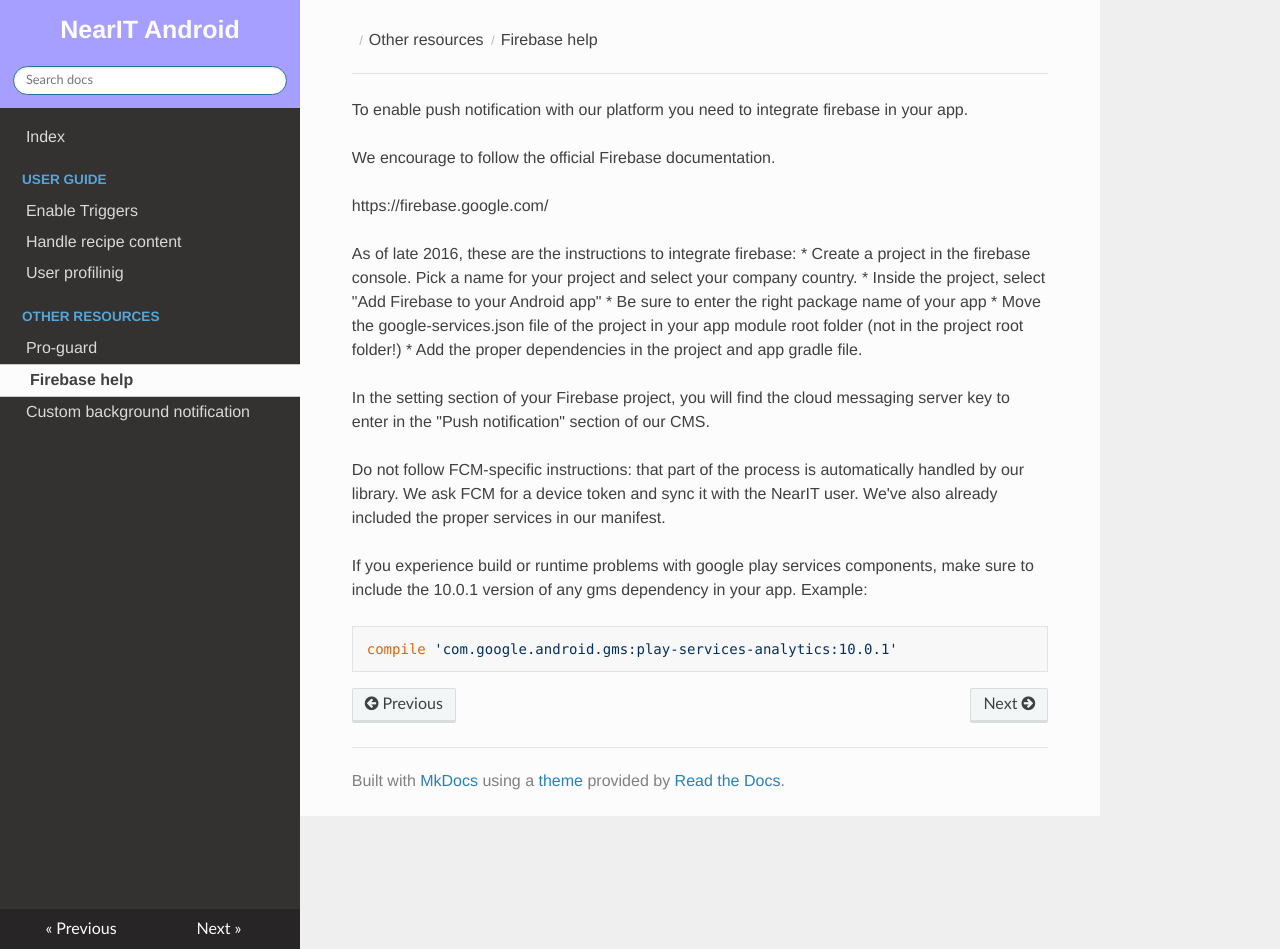
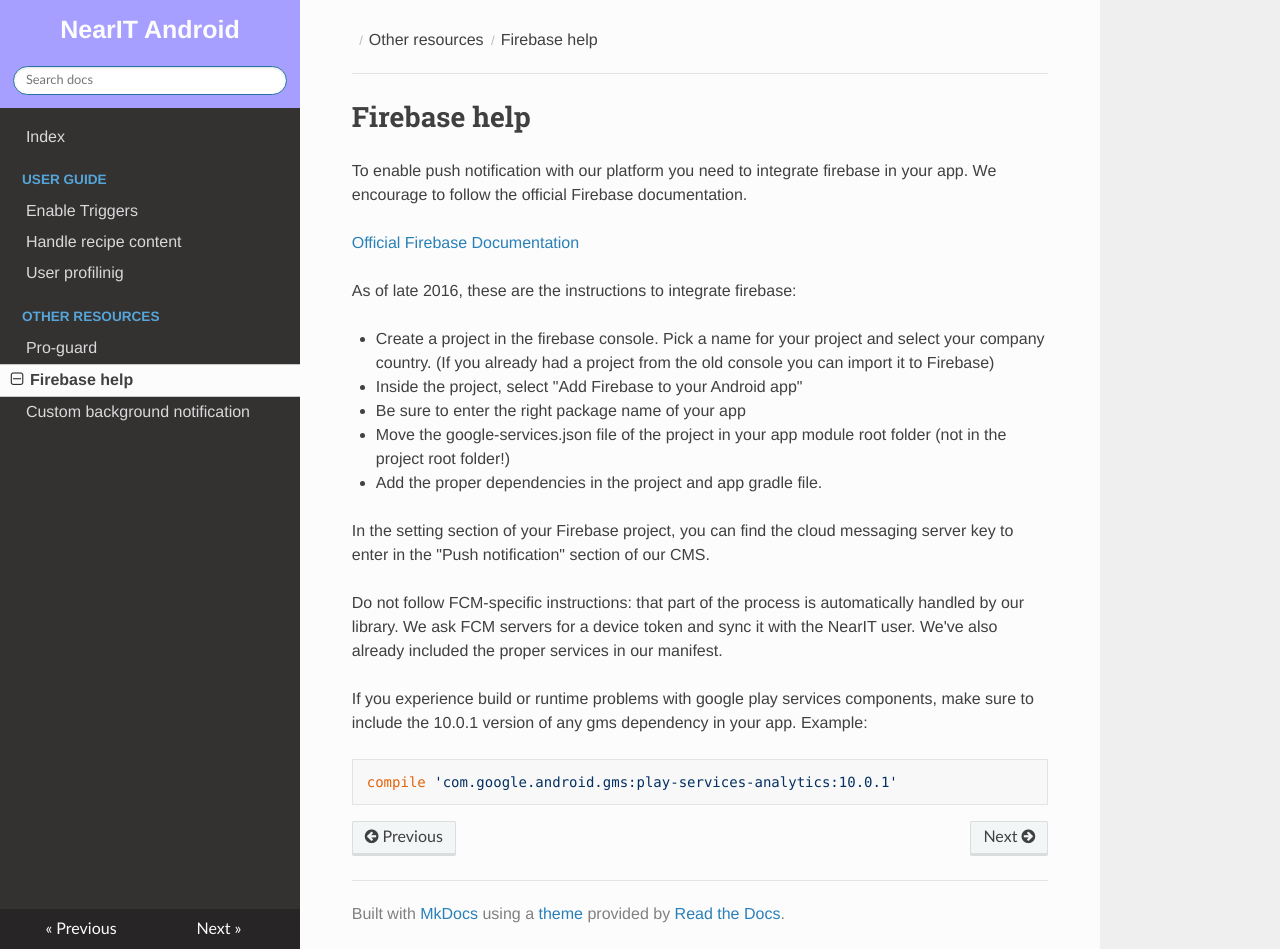
Before and after one commit to nearit/Android-SDK, an MkDocs documentation site: the page built from docs/firebase.md, in a window 1280 px wide and 949 px high. Built offline with MkDocs 1.6.1, drawn with Linux system fonts in a browser that asks for light colours; nearby versions of some CDN libraries; old or Windows-style settings are respelled for this version of MkDocs.

Commit message:
Add the thing. fixes #1

```diff
--- a/docs/firebase.md
+++ b/docs/firebase.md
@@ -1,19 +1,27 @@
+# Firebase help
+
 To enable push notification with our platform you need to integrate firebase in your app.
-
 We encourage to follow the official Firebase documentation.
 
-https://firebase.google.com/
+[Official Firebase Documentation](https://firebase.google.com/)
+
 
 As of late 2016, these are the instructions to integrate firebase:
-* Create a project in the firebase console. Pick a name for your project and select your company country.
-* Inside the project, select "Add Firebase to your Android app"
-* Be sure to enter the right package name of your app
-* Move the google-services.json file of the project in your app module root folder (not in the project root folder!)
-* Add the proper dependencies in the project and app gradle file.
 
-In the setting section of your Firebase project, you will find the cloud messaging server key to enter in the "Push notification" section of our CMS.
+- Create a project in the firebase console. Pick a name for your project and select your company country. (If you already had a project from the old console you can import it to Firebase)
 
-Do not follow FCM-specific instructions: that part of the process is automatically handled by our library. We ask FCM for a device token and sync it with the NearIT user. We've also already included the proper services in our manifest.
+- Inside the project, select "Add Firebase to your Android app"
+
+- Be sure to enter the right package name of your app
+
+- Move the google-services.json file of the project in your app module root folder (not in the project root folder!)
+
+- Add the proper dependencies in the project and app gradle file.
+
+
+In the setting section of your Firebase project, you can find the cloud messaging server key to enter in the "Push notification" section of our CMS.
+
+Do not follow FCM-specific instructions: that part of the process is automatically handled by our library. We ask FCM servers for a device token and sync it with the NearIT user. We've also already included the proper services in our manifest.
 
 If you experience build or runtime problems with google play services components, make sure to include the 10.0.1 version of any gms dependency in your app.
 Example:
```
Also changed, not shown: docs/custom-push-notification.md (+18 -1 lines), docs/index.md (+0 -14 lines), docs/proguard.md (+2 -0 lines).
